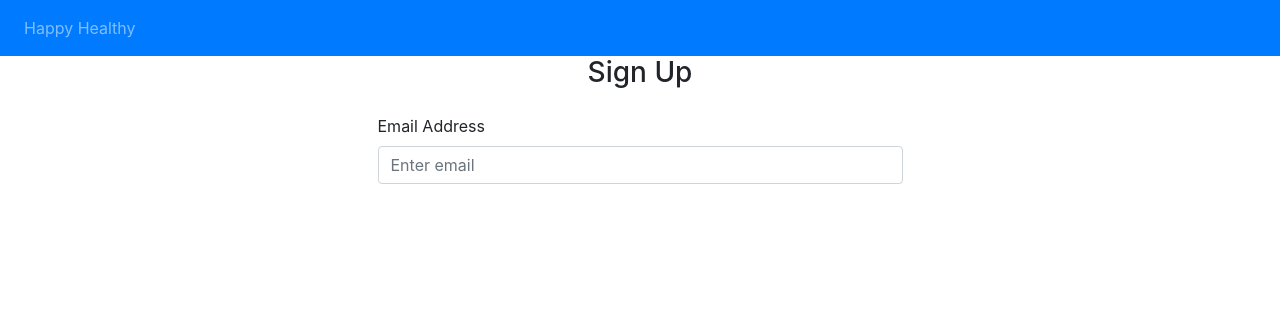
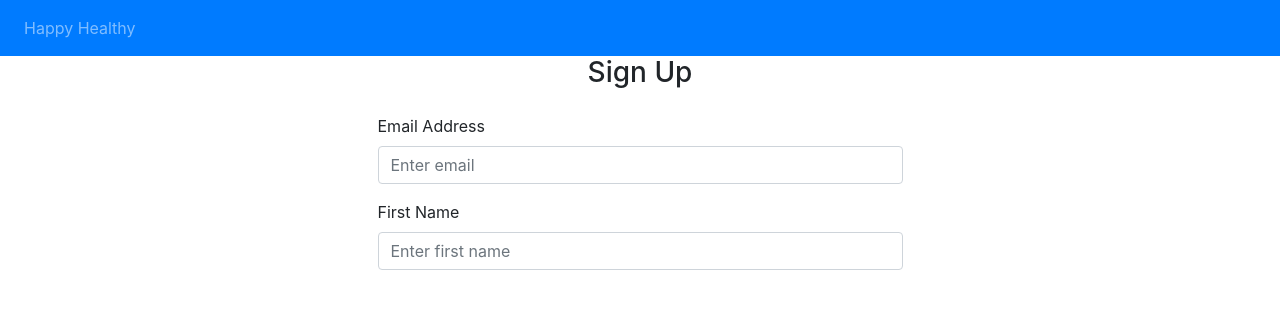
Before and after one commit to Chaapppp/Create-a-website-with-Flask, a Flask app: page /sign-up in a window 1280 px wide. Shown: the top 316 px of the page. Run offline with Flask 3, Linux system fonts and the light colour scheme; some libraries are stand-ins or nearby versions.

Commit message:
firstname

```diff
--- a/website/templates/sign_up.html
+++ b/website/templates/sign_up.html
@@ -19,6 +19,18 @@
               placeholder="Enter email"
             />
           </div>
+
+          <div class="form-group">
+            <label for="firstName">First Name</label>
+            <input
+              type="text"
+              class="form-control"
+              id="firstName"
+              name="firstName"
+              placeholder="Enter first name"
+            />
+          </div>
+
       </form>
 
     </div>
```
